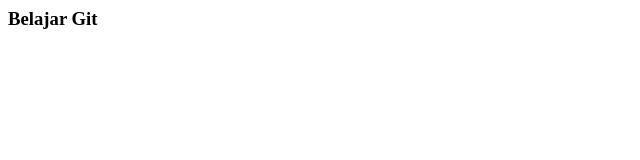
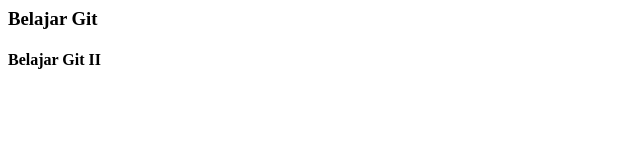
Before and after one commit to tatasutiadi/repo-github, a plain HTML site: page index.html in a window 1280 px wide. Shown: the whole page, without its empty margins (0-640 px from the left). Drawn offline with Linux system fonts and the light colour scheme.

Commit message:
add paragraf 2 index file

```diff
--- a/index.html
+++ b/index.html
@@ -1,3 +1,4 @@
 <title>Belajar Git</title>
 
 <h3>Belajar Git</h3>
+<h4>Belajar Git II</h4>
```
